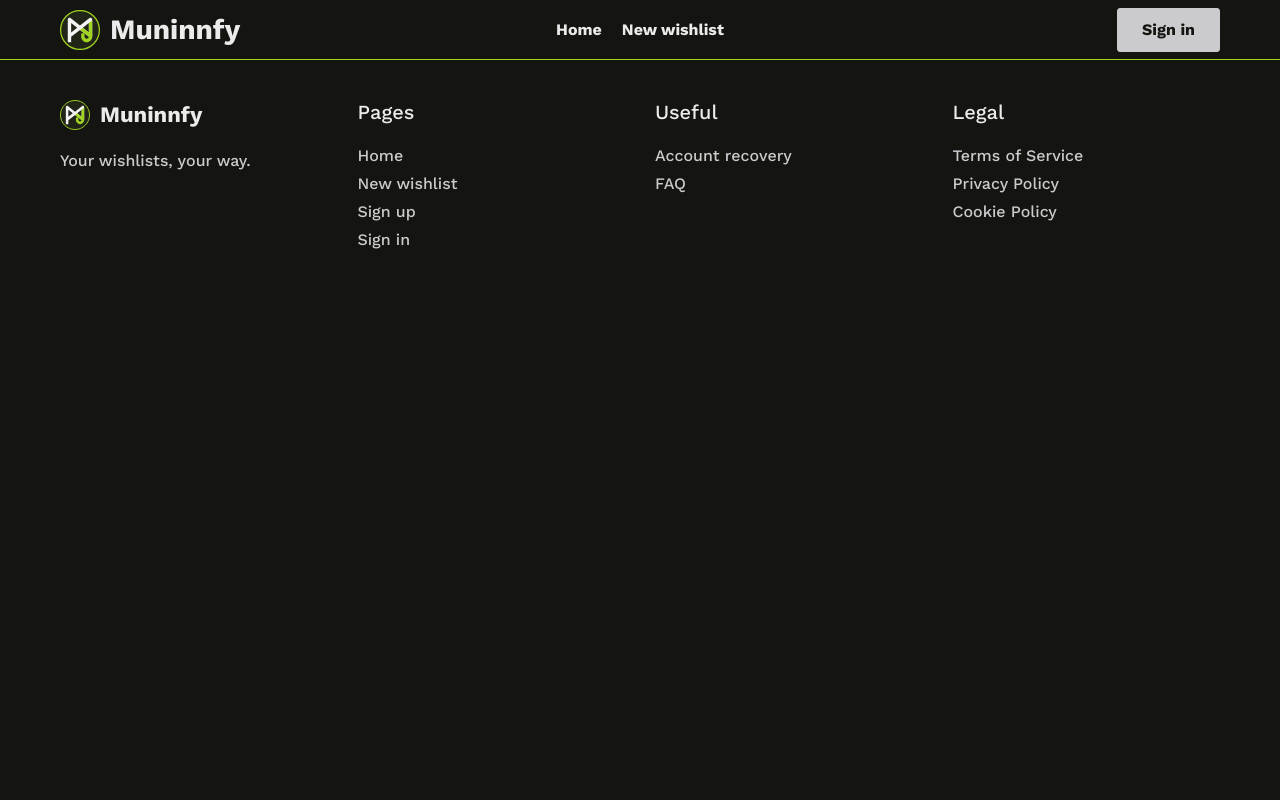
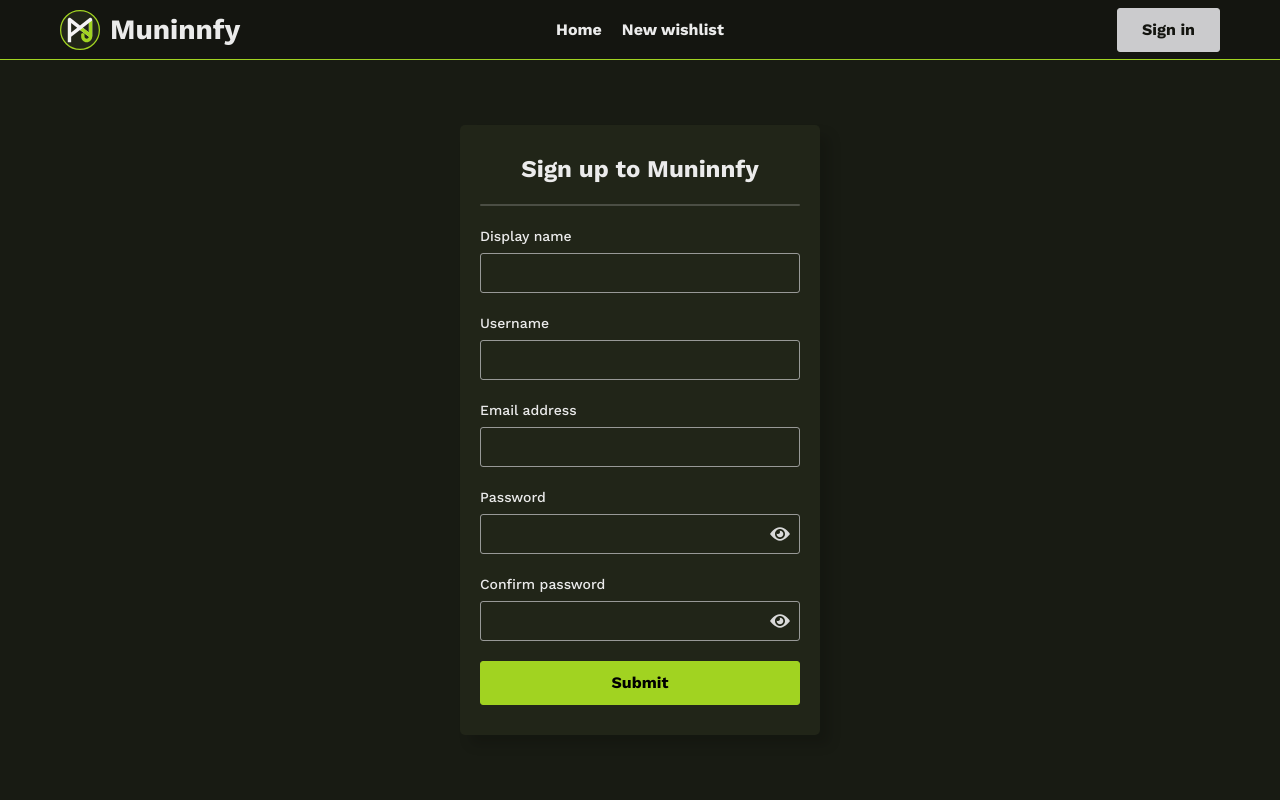
Before and after one commit to coolAppl3/muninnfy, a React (Vite) app in the folder client/: page /sign-up in a window 1280 px wide. Shown: the top 800 px of the page. Built offline with nearby package versions, Linux system fonts and the light colour scheme.

Commit message:
feat: add initial form structure for SignUp page, as well as validation logic with a reducer

```diff
--- a/client/src/pages/SignUp/SignUp.tsx
+++ b/client/src/pages/SignUp/SignUp.tsx
@@ -1,10 +1,100 @@
-import { JSX } from 'react';
+import { ChangeEvent, FormEvent, JSX, useReducer, useState } from 'react';
 import { Head } from '../../components/Head/Head';
+import Container from '../../components/Container/Container';
+import { DefaultFormGroup, PasswordFormGroup } from '../../components/FormGroups/FormGroups';
+import Button from '../../components/Button/Button';
+import { initialSignUpFormValidationState, signUpFormValidationReducer } from './signUpFormValidationReducer';
+
+interface FormState {
+  isSubmitting: boolean;
+}
 
 export default function SignUp(): JSX.Element {
+  const [{ formData, formErrors }, dispatch] = useReducer(signUpFormValidationReducer, initialSignUpFormValidationState);
+  const [formState, setFormState] = useState<FormState>({
+    isSubmitting: false,
+  });
+
+  async function handleSubmit(): Promise<void> {
+    // TODO: implement
+  }
+
   return (
     <>
       <Head title='Sign Up - Muninnfy' />
+
+      <section className='py-4 h-available flex justify-center items-center'>
+        <Container>
+          <div className='py-3 px-2  bg-secondary rounded-sm shadow-simple max-w-[36rem] mx-auto'>
+            <h1 className='text-title text-xl 3xs:text-2xl font-bold text-center'>Sign up to Muninnfy</h1>
+            <div className='h-line my-2'></div>
+
+            <form
+              id='sign-up-form'
+              className='grid grid-cols-1 gap-2'
+              onSubmit={async (e: FormEvent<HTMLFormElement>) => {
+                e.preventDefault();
+
+                if (formState.isSubmitting) {
+                  return;
+                }
+
+                await handleSubmit();
+              }}
+            >
+              <DefaultFormGroup
+                id='displayName'
+                label='Display name'
+                autoComplete='name'
+                value={formData.displayName}
+                onChange={(e: ChangeEvent<HTMLInputElement>) => dispatch({ type: 'UPDATE_FIELD', payload: e })}
+                errorMessage={formErrors.displayName}
+              />
+
+              <DefaultFormGroup
+                id='username'
+                label='Username'
+                autoComplete='username'
+                value={formData.username}
+                onChange={(e: ChangeEvent<HTMLInputElement>) => dispatch({ type: 'UPDATE_FIELD', payload: e })}
+                errorMessage={formErrors.username}
+              />
+
+              <DefaultFormGroup
+                id='email'
+                label='Email address'
+                autoComplete='email'
+                value={formData.email}
+                onChange={(e: ChangeEvent<HTMLInputElement>) => dispatch({ type: 'UPDATE_FIELD', payload: e })}
+                errorMessage={formErrors.email}
+              />
+
+              <PasswordFormGroup
+                id='password'
+                label='Password'
+                value={formData.password}
+                onChange={(e: ChangeEvent<HTMLInputElement>) => dispatch({ type: 'UPDATE_FIELD', payload: e })}
+                errorMessage={formErrors.password}
+              />
+
+              <PasswordFormGroup
+                id='confirmPassword'
+                label='Confirm password'
+                value={formData.confirmPassword}
+                onChange={(e: ChangeEvent<HTMLInputElement>) => dispatch({ type: 'UPDATE_FIELD', payload: e })}
+                errorMessage={formErrors.confirmPassword}
+              />
+
+              <Button
+                className='bg-cta border-cta w-full'
+                isSubmitBtn={true}
+              >
+                Submit
+              </Button>
+            </form>
+          </div>
+        </Container>
+      </section>
     </>
   );
 }
--- /dev/null
+++ b/client/src/pages/SignUp/signUpFormValidationReducer.tsx
@@ -0,0 +1,112 @@
+import { ChangeEvent } from 'react';
+import { validateDisplayName, validateEmail, validateNewPassword, validateUsername } from '../../utils/validation';
+
+interface FormData {
+  displayName: string;
+  username: string;
+  email: string;
+  password: string;
+  confirmPassword: string;
+}
+
+interface FormErrors {
+  displayName: string | null;
+  username: string | null;
+  email: string | null;
+  password: string | null;
+  confirmPassword: string | null;
+}
+
+export interface FormValidationState {
+  formData: FormData;
+  formErrors: FormErrors;
+}
+
+export const initialSignUpFormValidationState: FormValidationState = {
+  formData: {
+    displayName: '',
+    username: '',
+    email: '',
+    password: '',
+    confirmPassword: '',
+  },
+
+  formErrors: {
+    displayName: null,
+    username: null,
+    email: null,
+    password: null,
+    confirmPassword: null,
+  },
+};
+
+interface Action {
+  type: 'UPDATE_FIELD';
+  payload: ChangeEvent<HTMLInputElement>;
+}
+
+export function signUpFormValidationReducer(state: FormValidationState, action: Action): FormValidationState {
+  const { type, payload } = action;
+  const { name, value } = payload.target;
+
+  if (type !== 'UPDATE_FIELD') {
+    return state;
+  }
+
+  if (name === 'displayName' || name === 'username' || name === 'email') {
+    const updatedState: FormValidationState = {
+      formData: {
+        ...state.formData,
+        [name]: value,
+      },
+
+      formErrors: {
+        ...state.formErrors,
+        [name]: fieldValidators[name](value),
+      },
+    };
+
+    return updatedState;
+  }
+
+  if (name === 'password') {
+    const updatedState: FormValidationState = {
+      formData: {
+        ...state.formData,
+        password: value,
+      },
+
+      formErrors: {
+        ...state.formErrors,
+        password: validateNewPassword(value),
+        confirmPassword: value === state.formData.confirmPassword ? null : `Passwords don't match.`,
+      },
+    };
+
+    return updatedState;
+  }
+
+  if (name === 'confirmPassword') {
+    const updatedState: FormValidationState = {
+      formData: {
+        ...state.formData,
+        confirmPassword: value,
+      },
+
+      formErrors: {
+        ...state.formErrors,
+        confirmPassword: value === state.formData.password ? null : `Passwords don't match.`,
+      },
+    };
+
+    return updatedState;
+  }
+
+  return state;
+}
+
+const fieldValidators = {
+  displayName: validateDisplayName,
+  username: validateUsername,
+  email: validateEmail,
+} as const;
```
